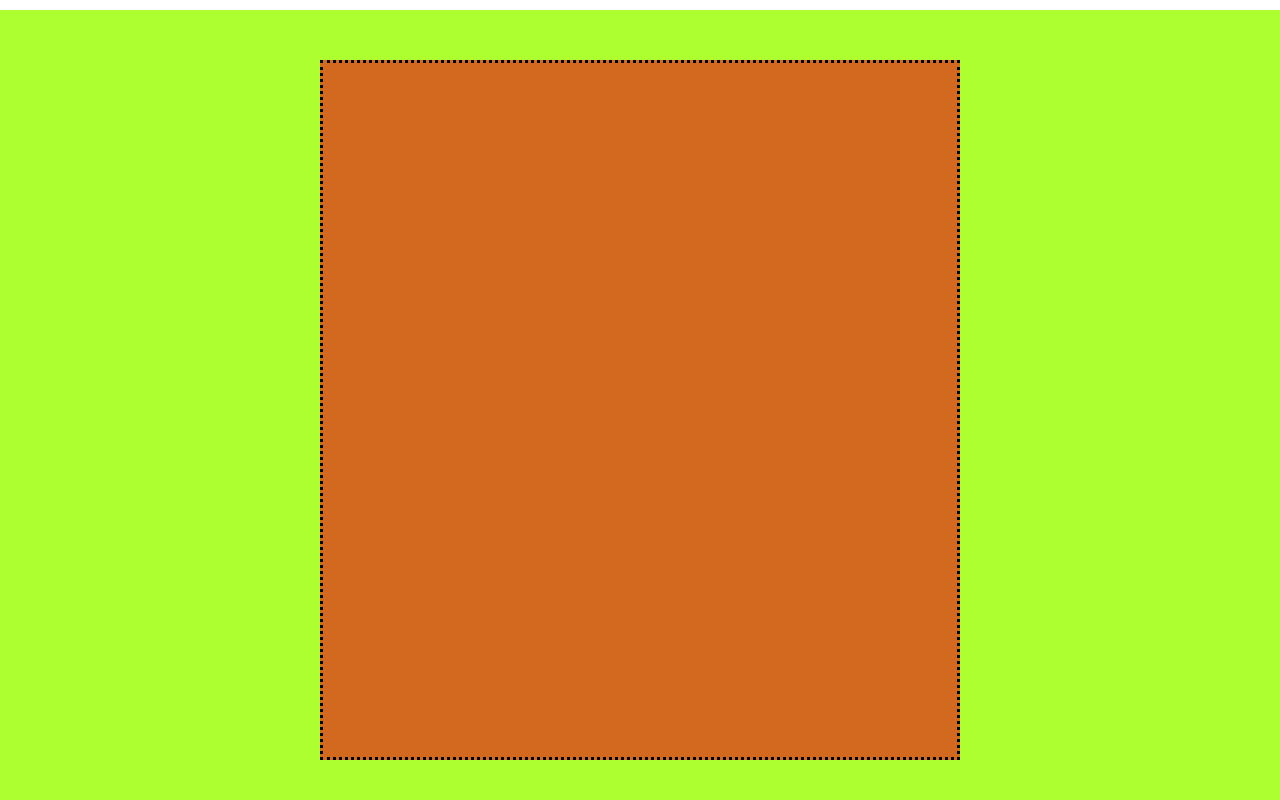
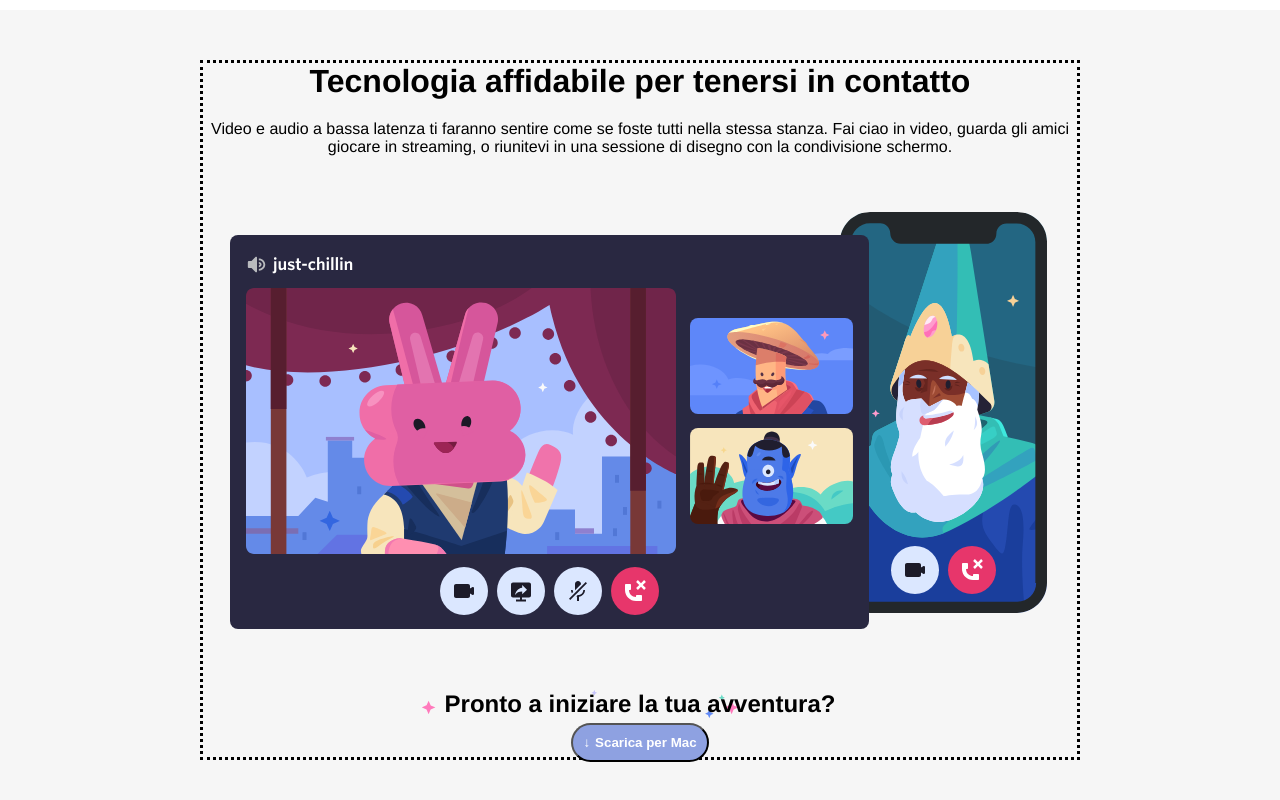
Before and after one commit to leonardoolia/htmlcss-discord, a plain HTML site: page index.html in a window 1280 px wide. Shown: the part 3240-4040 px from the top of the page. Drawn offline with Linux system fonts and the light colour scheme.

Commit message:
added download section

```diff
--- a/css/style.css
+++ b/css/style.css
@@ -10,6 +10,9 @@ body {
     font-family: Whitney, 'Helvetica Neue', Helvetica, Arial, sans-serif;
 }
 
+h2 {
+    margin-bottom: 5px;
+}
 
 .general {
     margin: 0 auto;
@@ -184,7 +187,7 @@ div.fandom-container>div {
 /* Download section*/
 
 .download {
-    background-color: greenyellow;
+    background-color: #F6F6F6;
     height: 800px;
 }
 
@@ -198,10 +201,23 @@ div.fandom-container>div {
 }
 
 div.download-container>div {
-    background-color: chocolate;
+    border: dotted;
     flex-basis: 100%;
     height: 700px;
     border: dotted;
+    text-align: center;
+}
+
+.stars {
+    background-size: contain;
+    background-image: url(../img/stars.svg);
+    width: 50%;
+    margin: 0 auto;
+}
+
+.blue-button {
+    background-color: #8EA1E1;
+    color: white;
 }
 
 /* FOOTER */
--- a/index.html
+++ b/index.html
@@ -79,7 +79,18 @@
 
         <div class="download">
             <div class="download-container">
-                <div class="download-image"></div>
+                <div class="download-image">
+                    <h1>Tecnologia affidabile per tenersi in contatto</h1>
+                    <p>Video e audio a bassa latenza ti faranno sentire come se foste tutti nella stessa stanza. Fai
+                        ciao in video, guarda gli amici giocare in streaming, o riunitevi in una sessione di disegno con
+                        la condivisione schermo.</p>
+                    <img src="img/item4-big.svg" alt="">
+                    <div class="stars">
+                        <h2>Pronto a iniziare la tua avventura?</h2>
+                    </div>
+                    <button type="button" class="button blue-button"><span class="arrow">&downarrow;</span>Scarica per
+                        Mac</button>
+                </div>
             </div>
         </div>
     </main>
```
